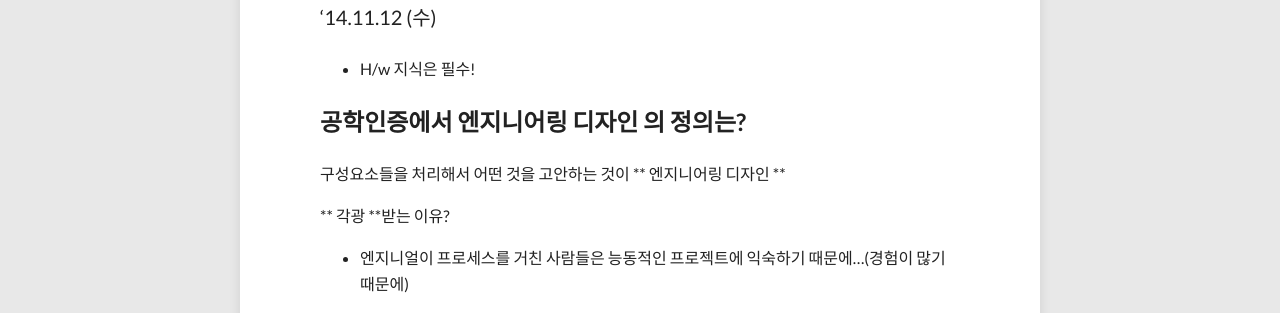
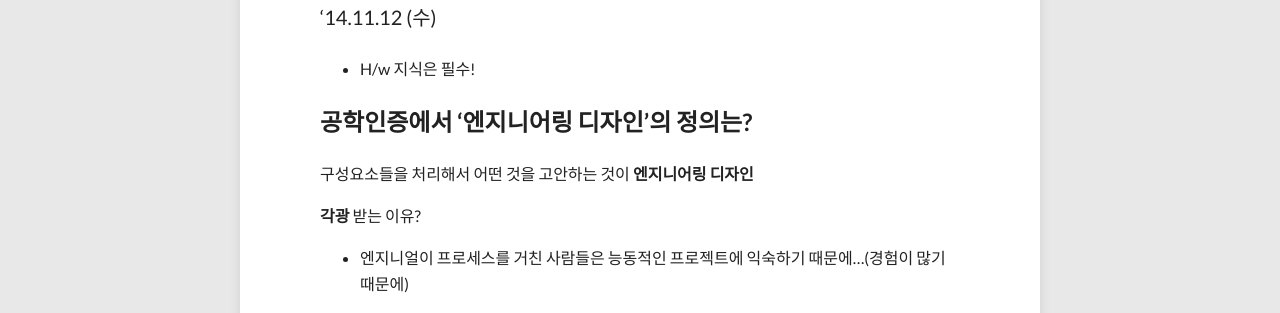
Before and after one commit to wanpyo90/hongblog, a Jekyll site: the page built from com_system.md, in a window 1280 px wide. Shown: the part 516-829 px from the top of the page. Built offline with Jekyll 4.4.1, drawn with Linux system fonts in a browser that asks for light colours; nearby versions of some CDN libraries.

Commit message:
20141112

```diff
--- a/com_system.md
+++ b/com_system.md
@@ -14,10 +14,10 @@ share: true
 
 * H/w 지식은 필수!
 
-## 공학인증에서 **엔지니어링 디자인** 의 정의는?
-구성요소들을 처리해서 어떤 것을 고안하는 것이 ** 엔지니어링 디자인 **
+## 공학인증에서 '엔지니어링 디자인'의 정의는?
+구성요소들을 처리해서 어떤 것을 고안하는 것이 **엔지니어링 디자인**
 
-** 각광 **받는 이유?
+**각광** 받는 이유?
 - 엔지니얼이 프로세스를 거친 사람들은 능동적인 프로젝트에 익숙하기 때문에...(경험이 많기 때문에)
 
 ### 프로젝트란?
```
